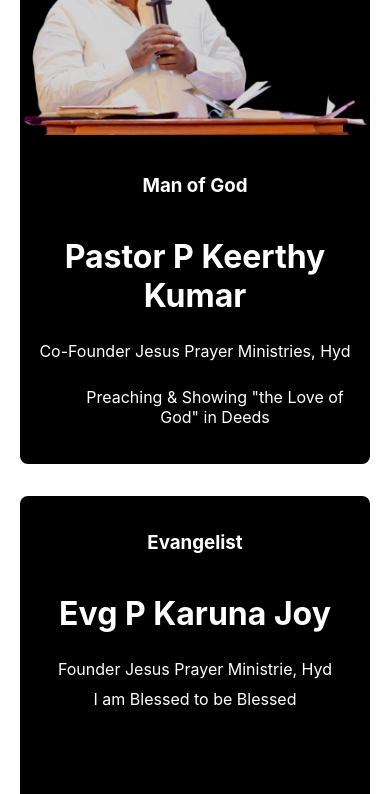
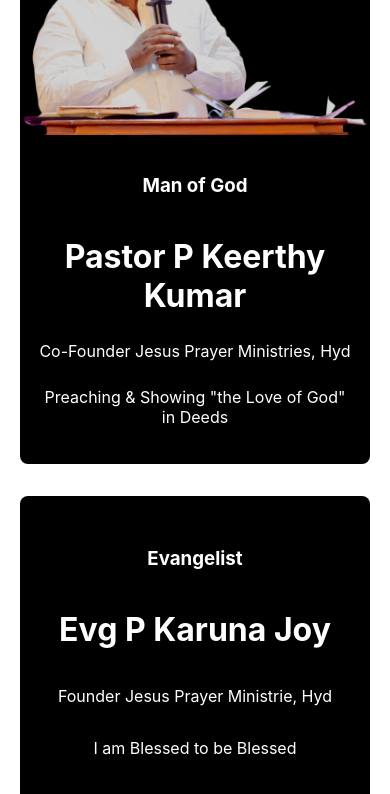
Before and after one commit to GudipudiAshok/JesusPrayer, a React (Create React App) app: page / in a window 390 px wide. Shown: the part 860-1654 px from the top of the page. Built offline with nearby package versions, Linux system fonts and the light colour scheme.

Commit message:
names wil changes

```diff
--- a/src/components/Home.css
+++ b/src/components/Home.css
@@ -82,6 +82,10 @@
     border-collapse: collapse;
     margin-top: 10px;
     color: white;
+  }
+  .card-text ul {
+    list-style-type: none;
+    padding-left: 0;
   }
 
   .services th {
@@ -169,6 +173,39 @@
     display: flex;
     flex-direction: column;
     justify-content: center;
+    align-items: flex-start;
+    margin-left: 20px;
+    text-align: left;
+  }
+
+  /* Center text on smaller screens or half-width layouts */
+  @media (max-width: 768px) {
+    .card-text {
+      margin-left: auto;
+      margin-right: auto;
+      align-items: center;
+      text-align: center;
+    }
+  }
+
+  .card-text-top-left {
+    flex: 1;
+    max-width: 50%;
+    padding: 2rem;
+    display: flex;
+    flex-direction: column;
+    justify-content: center;
+    align-items: flex-end;
+    margin-left: 20px;
+    text-align: left;
+  }
+  @media (max-width: 768px) {
+    .card-text-top-left {
+      max-width: 90%;
+      margin: 0 auto;
+      align-items: center;
+      text-align: center;
+    }
   }
 
   .card-text h2 {
--- a/src/components/Home.js
+++ b/src/components/Home.js
@@ -160,9 +160,12 @@
           Co-Founder Jesus Prayer Ministries, Hyd
           </p>
           <ul>
-            <p>
-             Preaching & Showing "the Love of God" in Deeds
-            </p>
+          <ul>
+  <li>
+    Preaching & Showing "the Love of God" in Deeds
+  </li>
+</ul>
+
             {/* <li>
               Transparency: Never took a salary; financial operations are clear.
             </li> */}
@@ -190,7 +193,7 @@
         </div>
       </div>
       <div className="highlight-card">
-        <div className="card-text">
+        <div className="card-text-top-left">
           <h3>Evangelist</h3>
           <h1>Evg P Karuna Joy</h1>
           <p>
@@ -242,7 +245,7 @@
           <h3>Servent of God</h3>
           <h1>Bro P Nithin Stephen</h1>
           <p>
-            <strong>Management Jesus Prayer Ministrie, Hyd </strong>
+            Management Jesus Prayer Ministrie, Hyd
           </p>
           {/* <p>
             Pastor Satish Kumar is a highly respected and accepted preacher
```
